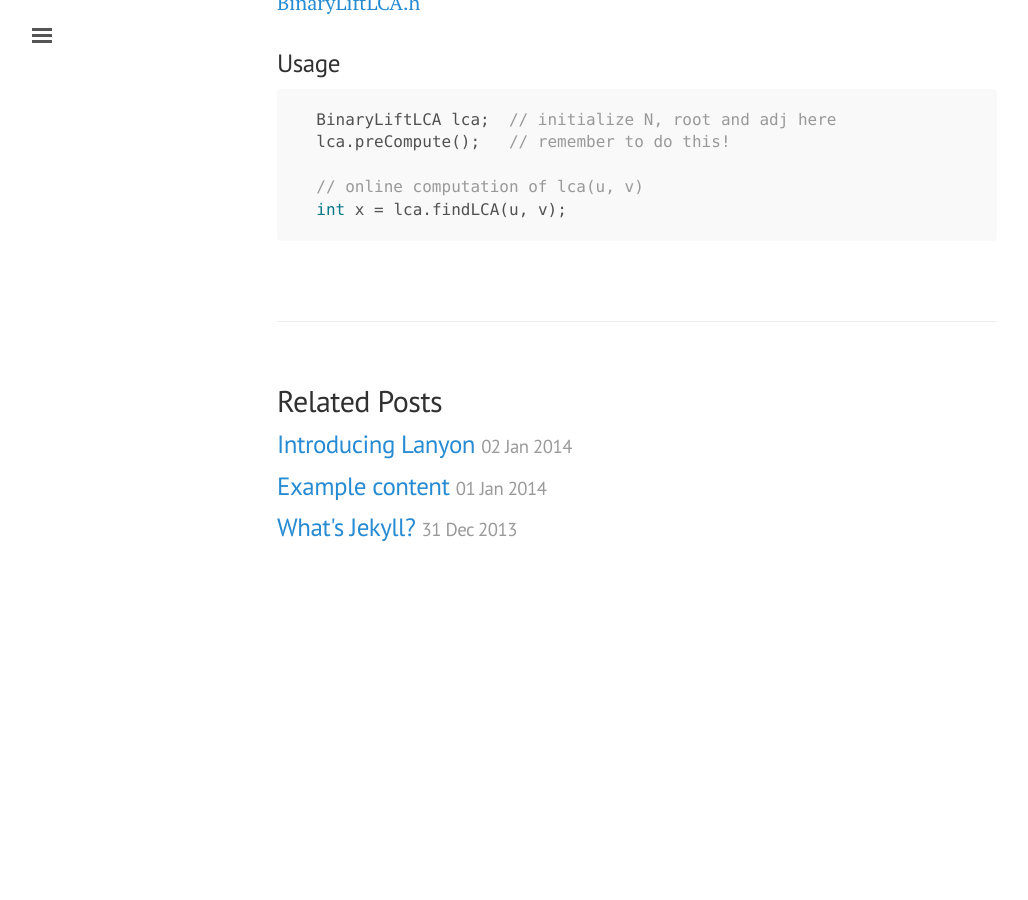
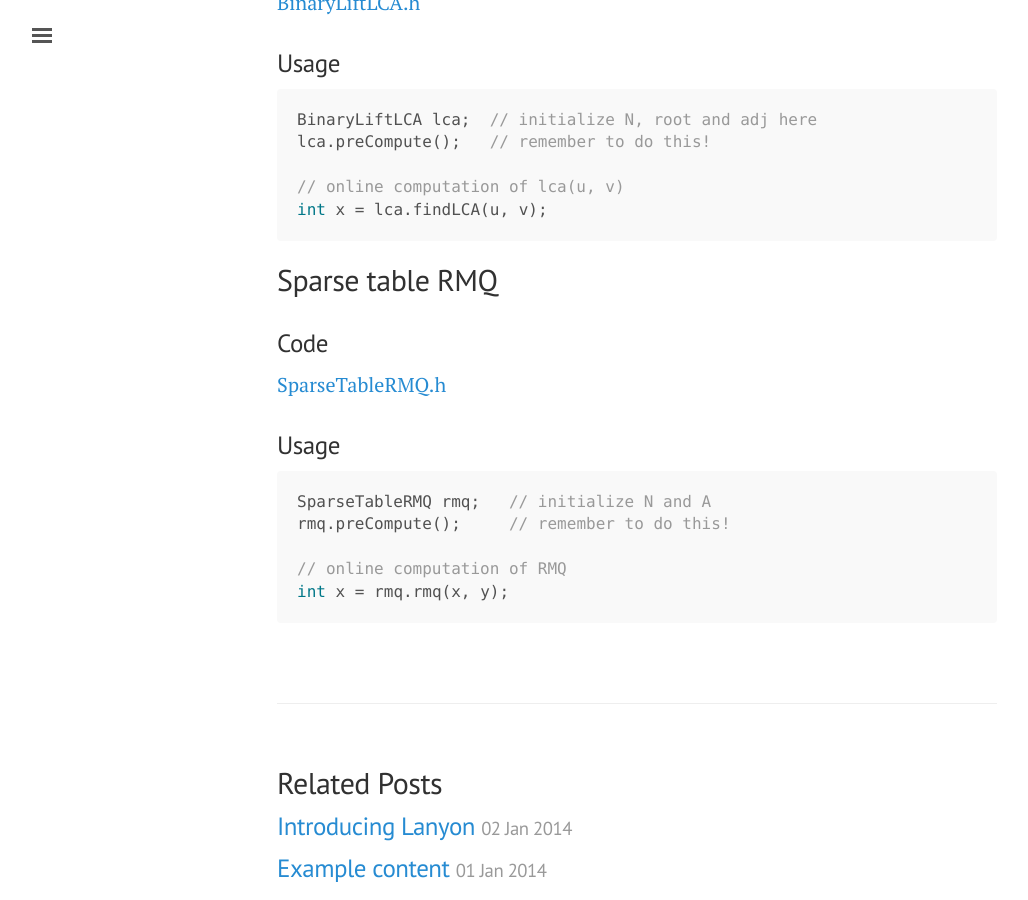
Before and after one commit to atubo/code-snippets, a Jekyll site: the page built from docs/_posts/2017-01-12-cpp-code-docs.md, in a window 1280 px wide and 900 px high, scrolled down 991 px. Shown: the whole window, without its empty margins (3-1031 px from the left). Built offline with Jekyll 4.4.1, drawn with Linux system fonts in a browser that asks for light colours; formulas are drawn with MathJax 3; before the commit the page ends 1594 px from its top, so only the background shows below that.

Commit message:
Doc for sparse table RMQ code

````diff
--- a/docs/_posts/2017-01-12-cpp-code-docs.md
+++ b/docs/_posts/2017-01-12-cpp-code-docs.md
@@ -14,9 +14,9 @@
 * To build the suffix array
 
 ```cpp
-    SuffixArray::S = s;
-    SuffixArray::buildSA();
-    SuffixArray::buildLCP();
+SuffixArray::S = s;
+SuffixArray::buildSA();
+SuffixArray::buildLCP();
 ```
 
 * `calcLCP(x, y)` returns the length of the longest common prefix of $s(x)$ and $s(y)$.
@@ -31,9 +31,23 @@
 
 ### Usage
 ```cpp
-  BinaryLiftLCA lca;  // initialize N, root and adj here
-  lca.preCompute();   // remember to do this!
+BinaryLiftLCA lca;  // initialize N, root and adj here
+lca.preCompute();   // remember to do this!
 
-  // online computation of lca(u, v)
-  int x = lca.findLCA(u, v);
+// online computation of lca(u, v)
+int x = lca.findLCA(u, v);
 ```
+
+## Sparse table RMQ
+
+### Code
+[SparseTableRMQ.h](https://github.com/atubo/code-snippets/blob/master/cpp/SparseTableRMQ.h)
+
+### Usage
+```cpp
+SparseTableRMQ rmq;   // initialize N and A
+rmq.preCompute();     // remember to do this!
+
+// online computation of RMQ
+int x = rmq.rmq(x, y);
+```
````
